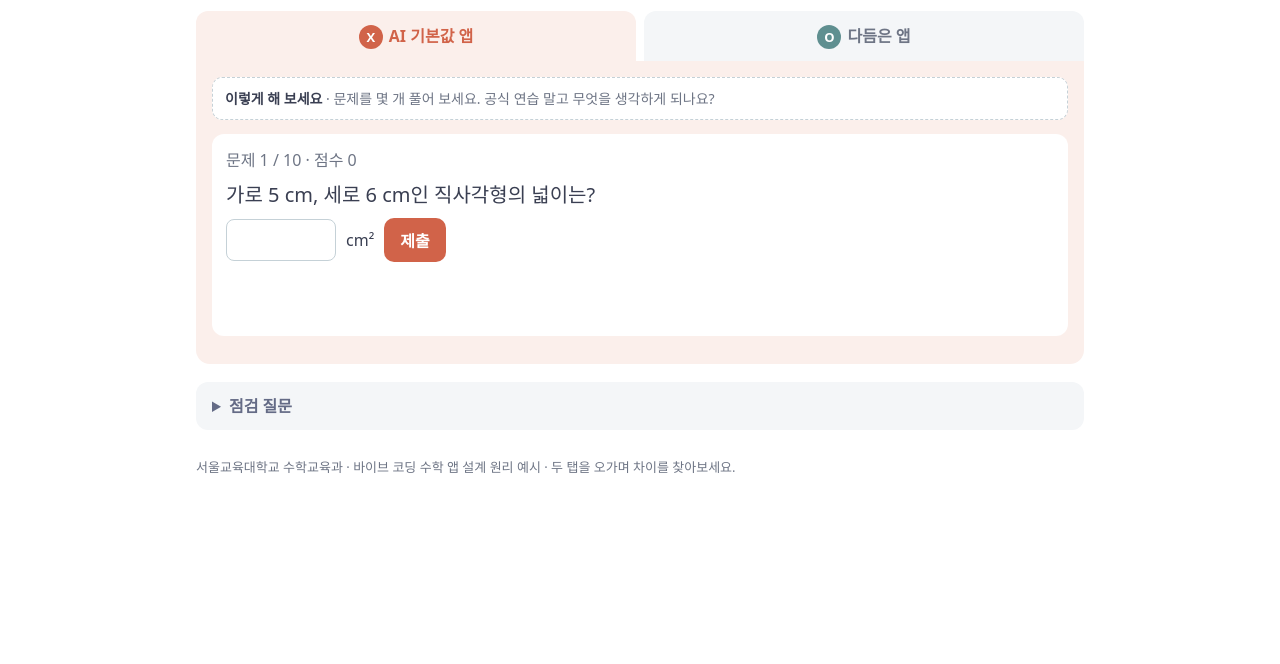
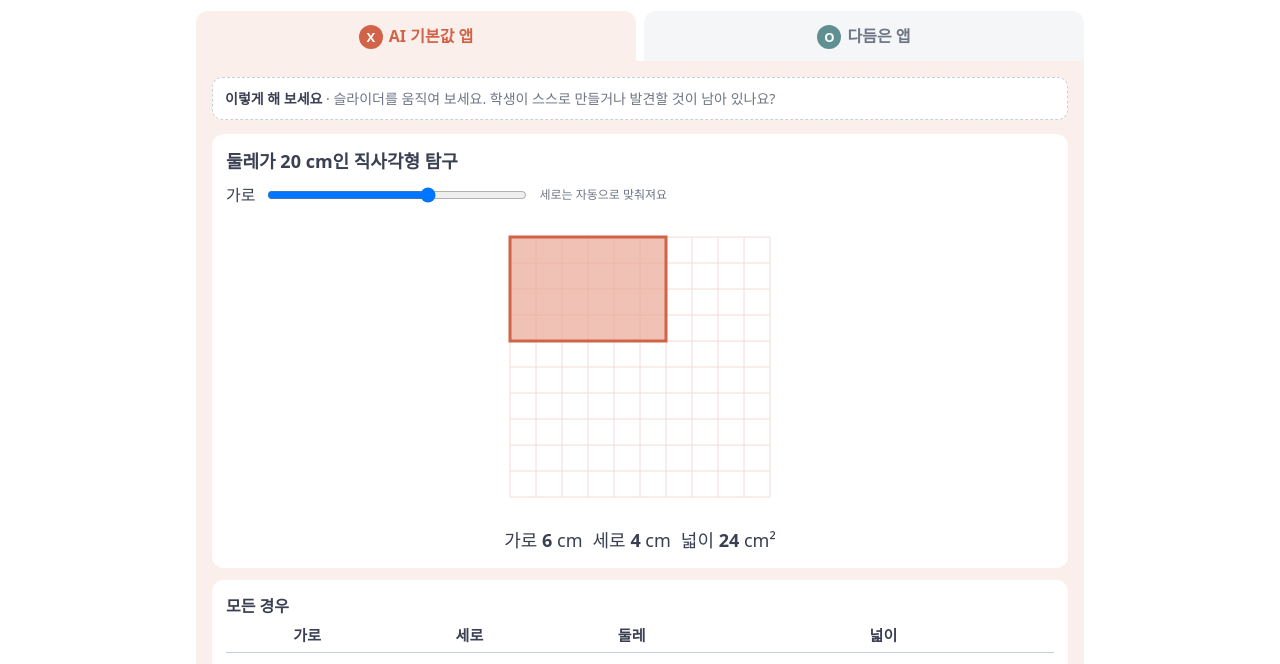
Before and after one commit to mathriller/mathriller.github.io, a plain HTML site: page vibe-math-apps/p5.html in a window 1280 px wide. Shown: the part 136-800 px from the top of the page. Drawn offline with Linux system fonts and the light colour scheme.

Commit message:
원리 5 X 앱: 퀴즈 대신 닫힌 탐구(세로 자동, 모든 경우 표, 결론 제시)로 변경
Co-Authored-By: Claude Opus 5.5 <noreply@anthropic.com>
Claude-Session: https://claude.ai/code/session_01Mn1EEkLjL8MXEAeAVFyh2x

```diff
--- a/vibe-math-apps/p5.html
+++ b/vibe-math-apps/p5.html
@@ -13,13 +13,15 @@
 </div>
 <section class="view" id="bad">
 
-<div class="try"><b>이렇게 해 보세요</b> · 문제를 몇 개 풀어 보세요. 공식 연습 말고 무엇을 생각하게 되나요?</div>
+<div class="try"><b>이렇게 해 보세요</b> · 슬라이더를 움직여 보세요. 학생이 스스로 만들거나 발견할 것이 남아 있나요?</div>
 <div class="panel">
-  <div class="muted" id="bprog"></div>
-  <div style="font-size:20px;margin:8px 0" id="bqq"></div>
-  <div class="row"><input type="number" id="bans" inputmode="numeric"><span>cm²</span><button class="btn orange" id="bsub">제출</button></div>
-  <div class="feedback" id="bfb"></div>
+  <b style="font-size:18px">둘레가 20 cm인 직사각형 탐구</b>
+  <div class="row" style="margin-top:8px"><span>가로</span><input type="range" id="bsl" min="1" max="9" value="6" style="flex:1;max-width:260px"><span class="muted small">세로는 자동으로 맞춰져요</span></div>
+  <svg id="bsvg" viewBox="0 0 300 300" style="width:min(70vw,300px);margin:10px auto"></svg>
+  <div class="row" style="justify-content:center;font-size:18px"><span>가로 <b id="bw"></b> cm</span><span>세로 <b id="bh"></b> cm</span><span>넓이 <b id="ba"></b> cm²</span></div>
 </div>
+<div class="panel"><b>모든 경우</b><table class="rec"><thead><tr><th>가로</th><th>세로</th><th>둘레</th><th>넓이</th></tr></thead><tbody id="btb"></tbody></table></div>
+<div class="panel" style="background:#FFF4D6;font-size:18px;font-weight:700">💡 발견! 둘레가 같을 때 정사각형의 넓이가 가장 큽니다.</div>
 </section>
 <section class="view" id="good" hidden>
 
@@ -38,20 +40,21 @@
 <script src="common.js"></script>
 <script>
 
-// ---------- X: drill quiz
-let k = 0, sc = 0, Q;
-function nextQ() {
-  if (k === 10) { bprog.textContent = ''; bqq.textContent = `끝! 점수 ${sc}점 🎉`; bsub.textContent = '다시 하기'; return; }
-  Q = { w: rnd(2, 9), h: rnd(2, 9) }; k++;
-  bprog.textContent = `문제 ${k} / 10 · 점수 ${sc}`; bqq.textContent = `가로 ${Q.w} cm, 세로 ${Q.h} cm인 직사각형의 넓이는?`; bans.value = '';
+// ---------- X: there is manipulation, but the constraint, all the cases and the conclusion are handed over
+function drawBad() {
+  const w = +bsl.value, h = 10 - w, C = 26, O = 20, svg = bsvg; svg.innerHTML = '';
+  for (let i = 0; i <= 10; i++) {
+    el('line', { x1: O + i * C, x2: O + i * C, y1: O, y2: O + 10 * C, stroke: '#F1DCD5' }, svg);
+    el('line', { y1: O + i * C, y2: O + i * C, x1: O, x2: O + 10 * C, stroke: '#F1DCD5' }, svg);
+  }
+  el('rect', { x: O, y: O, width: w * C, height: h * C, fill: '#E9A896', 'fill-opacity': .7, stroke: '#D16349', 'stroke-width': 3 }, svg);
+  bw.textContent = w; bh.textContent = h; ba.textContent = w * h;
+  btb.innerHTML = [1, 2, 3, 4, 5, 6, 7, 8, 9].map(x => {
+    const y = 10 - x, cur = x === w, best = x === 5;
+    return `<tr style="${cur ? 'background:#FBEFEB;font-weight:700' : ''}"><td>${x}</td><td>${y}</td><td>20</td><td>${x * y}${best ? ' ⭐ 최대' : ''}</td></tr>`;
+  }).join('');
 }
-bsub.onclick = () => {
-  if (k === 10 && bsub.textContent === '다시 하기') { k = 0; sc = 0; bsub.textContent = '제출'; bfb.textContent = ''; nextQ(); return; }
-  const v = +bans.value;
-  if (v === Q.w * Q.h) { sc += 10; bfb.textContent = '정답! +10점'; } else bfb.textContent = `오답! 정답은 ${Q.w * Q.h} cm²`;
-  nextQ();
-};
-nextQ();
+bsl.oninput = drawBad; drawBad();
 
 // ---------- O: free construction; keeping something the same is the student's job
 const C = 28, O = 20, MAX = 12;
```
